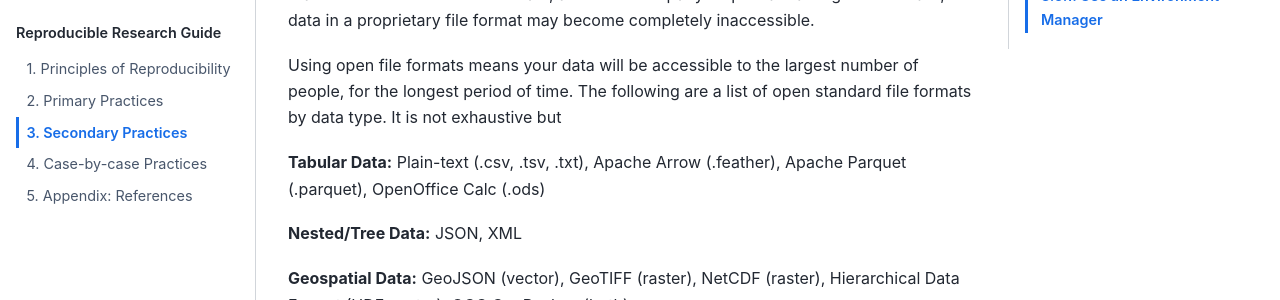
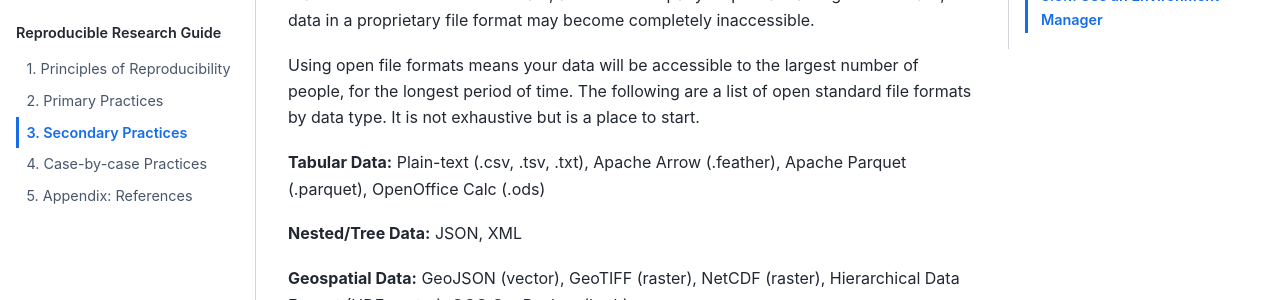
Before and after one commit to ryterdal/guide_reproducible_research, a Jupyter Book: the page built from chapters/03_secondary_practices.md, in a window 1280 px wide and 900 px high, scrolled down 5679 px. Shown: the part 205-505 px from the top of the window. Built offline with Jupyter Book 1.0.4 settings and Sphinx 7.4.7 and the Sphinx Book theme 1.1.4, drawn with Linux system fonts in a browser that asks for light colours.

Commit message:
forgot to finish a sentence.

```diff
--- a/chapters/03_secondary_practices.md
+++ b/chapters/03_secondary_practices.md
@@ -285,7 +285,8 @@ completely inaccessible.
 
 Using open file formats means your data will be accessible to the largest
 number of people, for the longest period of time. The following are a list of
-open standard file formats by data type. It is not exhaustive but
+open standard file formats by data type. It is not exhaustive but is a place to
+start.
 
 **Tabular Data:** Plain-text (.csv, .tsv, .txt), Apache Arrow (.feather),
 Apache Parquet (.parquet), OpenOffice Calc (.ods)
```
